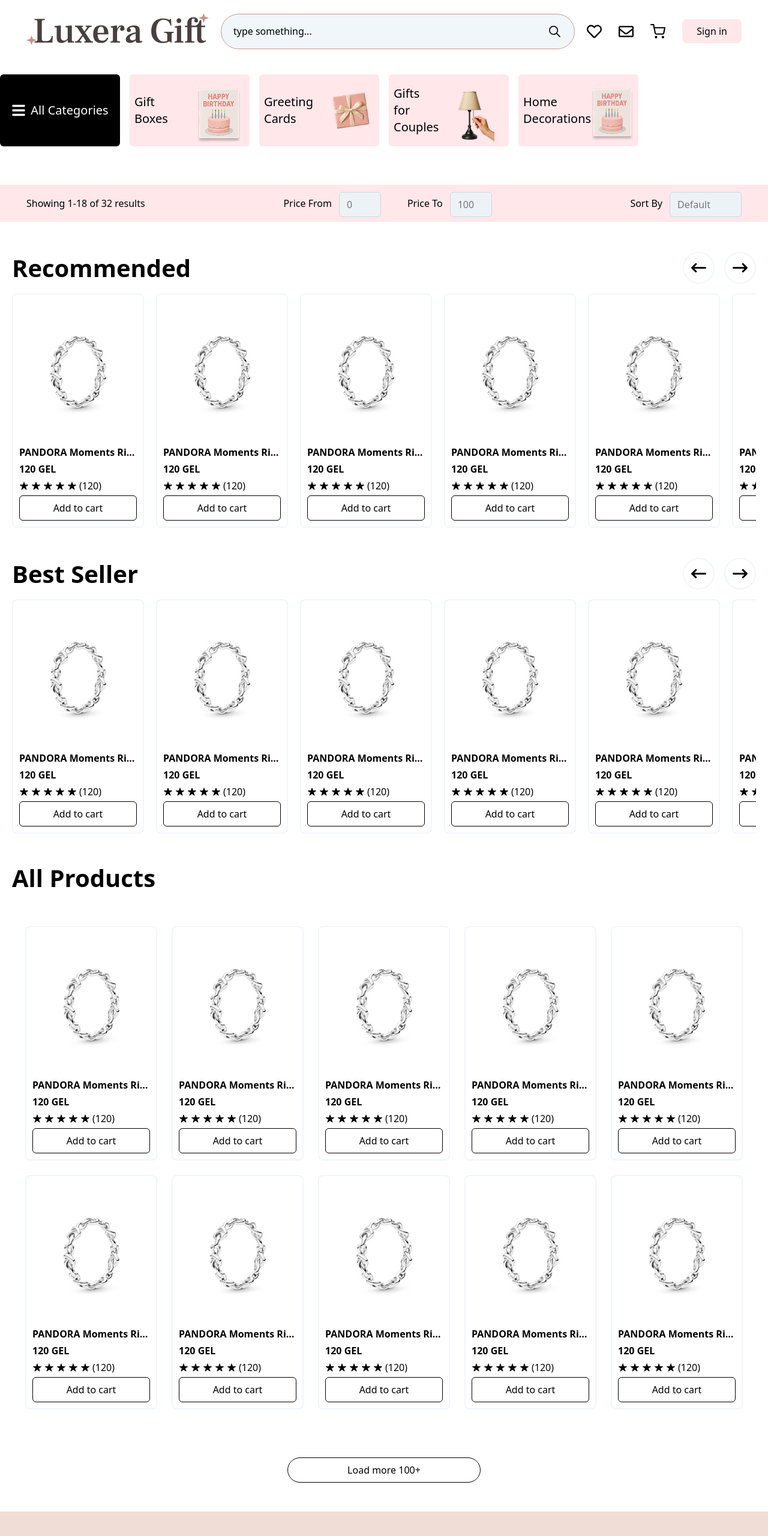
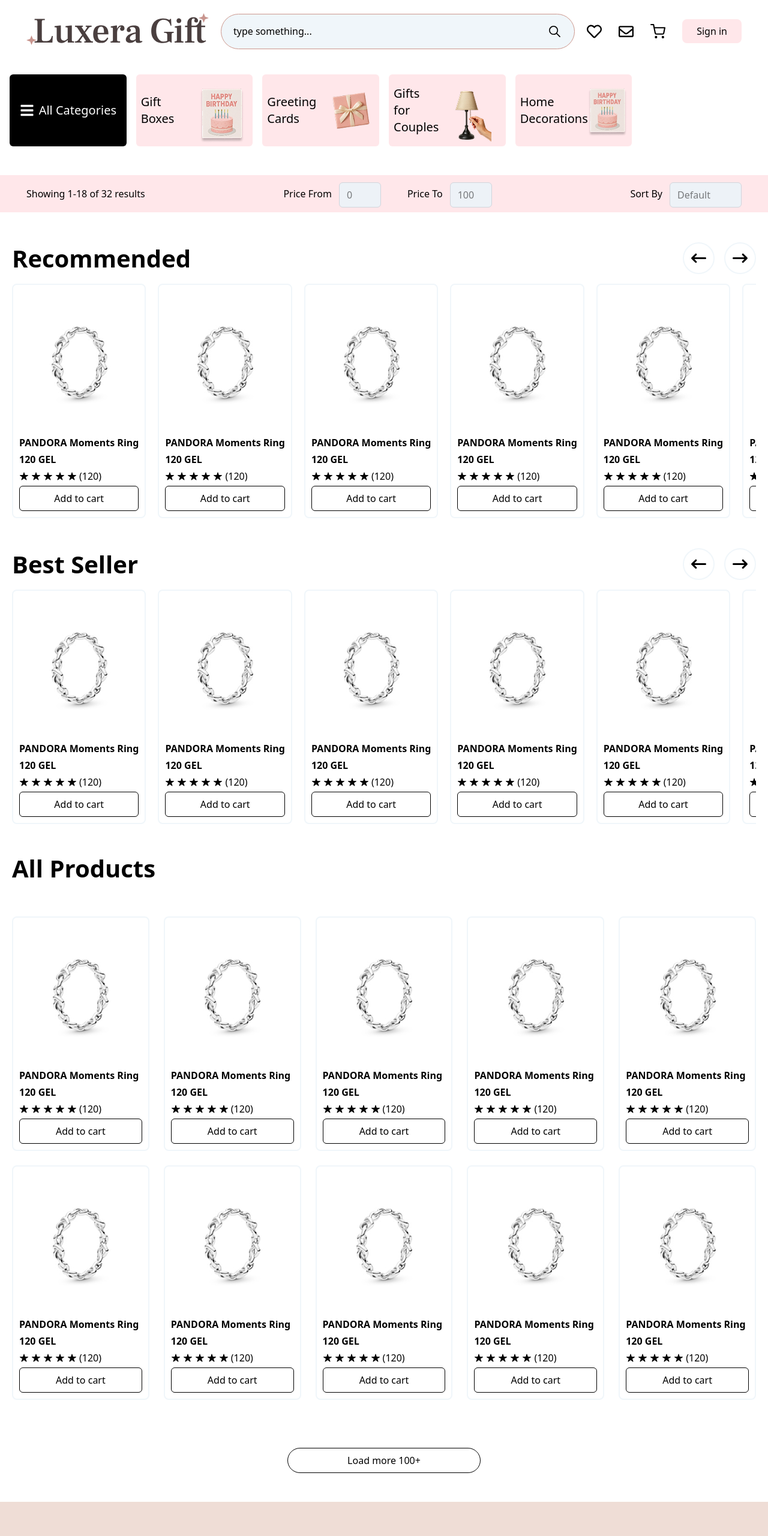
Before and after one commit to GeoLine02/luxera, a Next.js app: page /en/products in a window 1280 px wide. Shown: the top 2561 px of the page at 60% size. Built offline with nearby package versions, Linux system fonts and the light colour scheme; a web font is replaced by a local one.

Commit message:
refactor: all product, product card, filter, categories

```diff
--- a/app/[locale]/(home)/components/categories/Categories.tsx
+++ b/app/[locale]/(home)/components/categories/Categories.tsx
@@ -15,7 +15,7 @@
   };
 
   return (
-    <div className="container mt-5 grid grid-cols-2 sm:grid-cols-3 md:grid-cols-4 lg:grid-cols-5 xl:grid-cols-6 gap-4">
+    <div className="container mt-5 grid grid-cols-2 sm:grid-cols-3 md:grid-cols-4 lg:grid-cols-5 xl:grid-cols-6 gap-4 px-4">
       <div
         onClick={handleOpenCategoriesModal}
         className="bg-black text-white rounded-md w-full cursor-pointer flex items-center justify-center gap-2 mx-auto"
--- a/app/[locale]/[id]/components/ProductImages.tsx
+++ b/app/[locale]/[id]/components/ProductImages.tsx
@@ -23,7 +23,7 @@
 
 const ProductImages = ({ images, handleSelectImage }: ProductImagesProps) => {
   return (
-    <div className="flex flex-col gap-2 max-h-[400px] overflow-y-auto overflow-x-hidden">
+    <div className="flex flex-col gap-2 max-h-full overflow-y-auto overflow-x-hidden">
       {images.map((image) => (
         <div onClick={() => handleSelectImage(image)} key={image.id}>
           <ProductImage source={image.source} id={image.id} />
--- a/app/[locale]/[id]/components/ProductPreview.tsx
+++ b/app/[locale]/[id]/components/ProductPreview.tsx
@@ -19,7 +19,7 @@
   };
 
   return (
-    <div className="items-center gap-4 hidden md:flex">
+    <div className="gap-4 hidden md:flex">
       <ProductImages
         images={productImages}
         handleSelectImage={handleSelectImage}
--- a/app/[locale]/[id]/components/SuggestedProducts.tsx
+++ b/app/[locale]/[id]/components/SuggestedProducts.tsx
@@ -10,7 +10,7 @@
 
 const SuggestedProducts = ({ suggestedProducts }: SuggestedProductsProps) => {
   return (
-    <div className="mt-16">
+    <div className="mt-16 container">
       <SwiperSlider
         titleWeight="medium"
         title="You may also like"
--- a/app/[locale]/products/components/AllProducts.tsx
+++ b/app/[locale]/products/components/AllProducts.tsx
@@ -10,15 +10,18 @@
         All Products
       </h1>
 
-      <div className="grid gap-2 md:gap-6 grid-cols-[repeat(auto-fit,minmax(120px,120px))] xs:grid-cols-[repeat(auto-fit,minmax(220px,220px))] justify-center items-center">
+      <div className="grid grid-cols-2 gap-6 items-center xs:grid-cols-[repeat(auto-fit,minmax(220px,1fr))]">
+        {/* <div className="flex items-center gap-3 flex-wrap w-full justify-center pr-5"> */}
         {productsData.map((product: ProductType) => (
+          <div className="max-w-[calc(50%-10x)]" key={product.id}>
             <ProductCard
-            key={product.id}
+              // key={product.id}
               id={product.id}
               image={product.image}
               price={product.price}
               title={product.title}
             />
+          </div>
         ))}
       </div>
 
--- a/app/[locale]/products/components/productFilter/ProductFilter.tsx
+++ b/app/[locale]/products/components/productFilter/ProductFilter.tsx
@@ -11,22 +11,24 @@
 
   return (
     <>
+      <div className="md:hidden">
         <Dropdown>
           <Dropdown.Trigger>
-          <div className="flex items-center justify-between w-ful rounded-lg bg-light-pink px-4 py-2 md:hidden">
+            <div className="flex items-center justify-between w-ful rounded-lg bg-light-pink px-4 py-2">
               <h1 className="text-xl">Filters</h1>
               <FaArrowDown className="p-1.5 rounded-full box-content border border-black" />
             </div>
           </Dropdown.Trigger>
-        <Dropdown.Menu expandMode="absolute">
+          <Dropdown.Menu expandMode="overlay">
             <FilterModal
               setIsFilterOpen={setIsFilterOpen}
               isModalOpen={isFilterOpen}
             />
           </Dropdown.Menu>
         </Dropdown>
+      </div>
 
-      <div className="bg-light-pink w-full px-11 py-2 hidden items-center justify-between md:flex">
+      <div className="bg-light-pink w-full px-11 py-2 hidden items-center justify-between md:flex container">
         <h1>Showing 1-18 of 32 results</h1>
         <div className="flex items-center gap-11">
           <div className="flex items-center gap-3">
--- a/app/shared/ProductCard.tsx
+++ b/app/shared/ProductCard.tsx
@@ -13,7 +13,7 @@
   return (
     <Link
       href={`/${id}`}
-      className="border-2 rounded-lg border-ice-blue max-w-[120px] xs:max-w-[220px] p-2.5 space-y-1 bg-white flex flex-col items-center cursor-pointer"
+      className="border-2 rounded-lg border-ice-blue p-2.5 space-y-1 bg-white flex flex-col items-center cursor-pointer"
     >
       <div className="space-y-1 md:space-y-1 w-full">
         <div className="flex justify-center">
--- a/app/shared/SwiperSlider.tsx
+++ b/app/shared/SwiperSlider.tsx
@@ -82,7 +82,10 @@
         }}
       >
         {data.map((item, idx) => (
-          <SwiperSlide key={idx} className="!max-w-fit">
+          <SwiperSlide
+            key={idx}
+            className="!max-w-[calc(50%-10px)] xs:!max-w-fit"
+          >
             {renderCard(item)}
           </SwiperSlide>
         ))}
```
Lines whose indentation alone changed are shown as unchanged.
